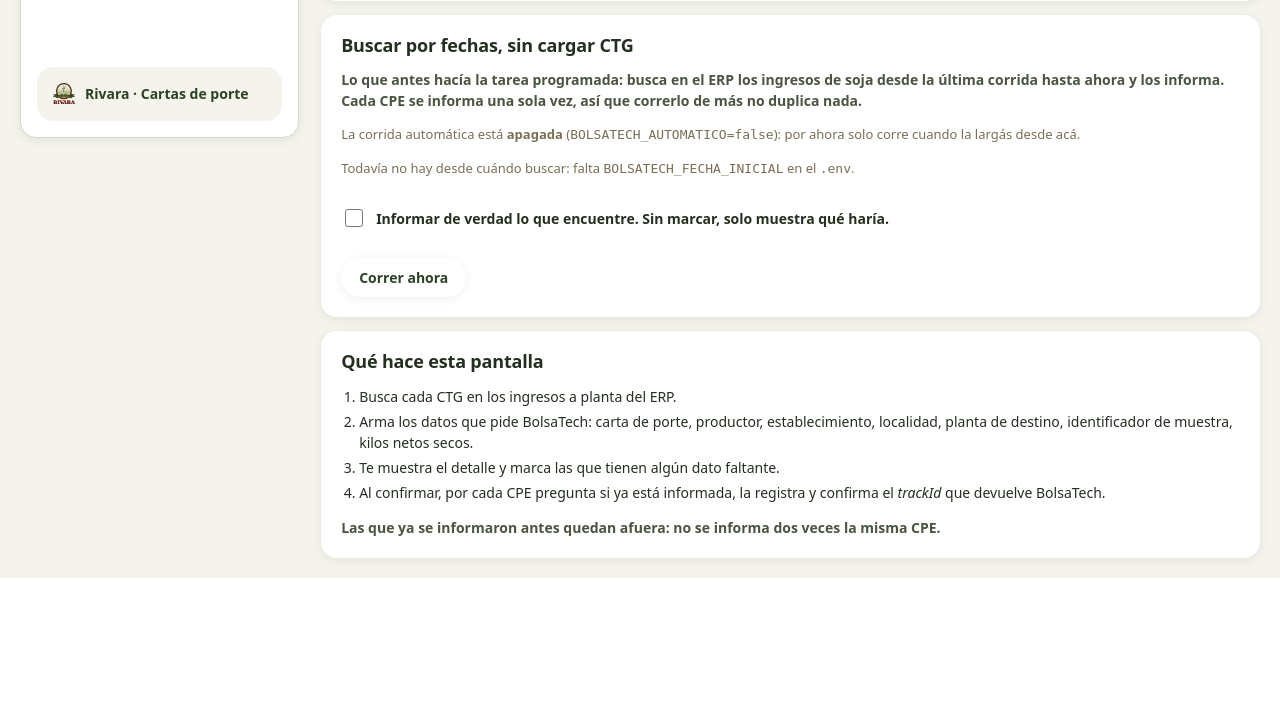
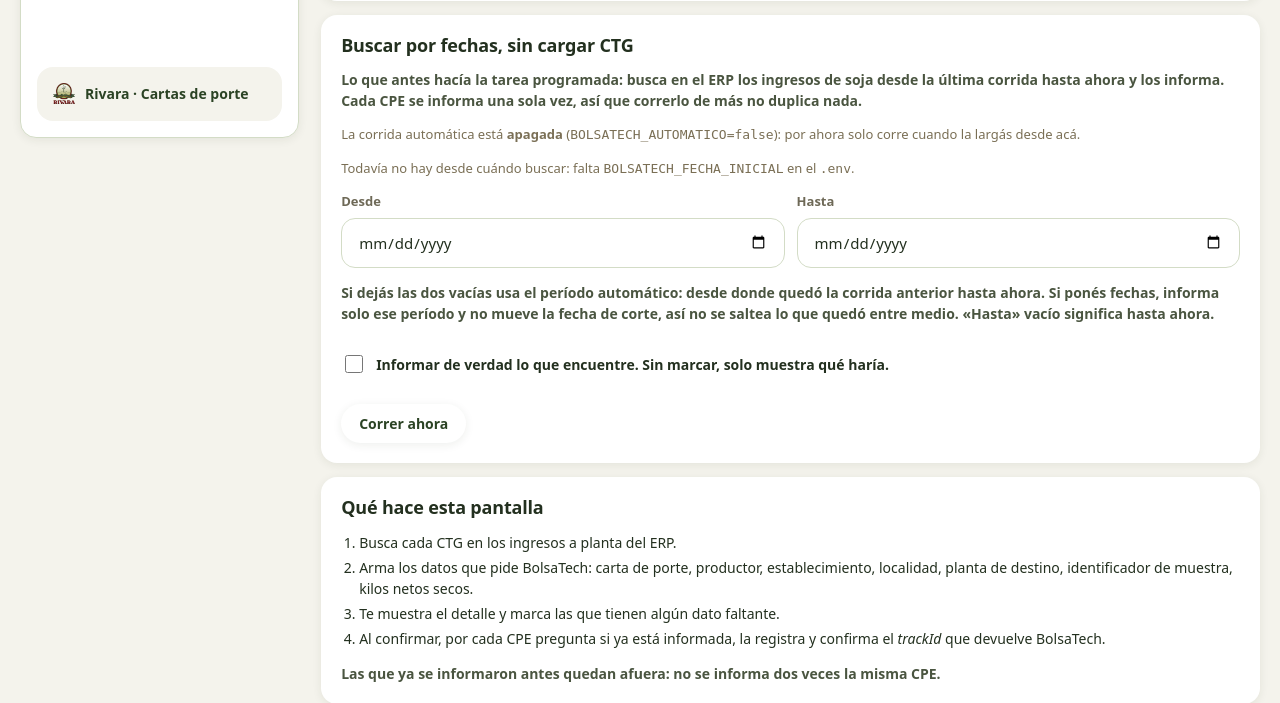
Before and after one commit to JP-Rev/Rivara-Interfaz-InformarCPE, a FastAPI app: template app/templates/bolsatech.html in a window 1280 px wide. Shown: the part 730-1433 px from the top of the page. Before the commit the page ends 1308 px from the top, so only its background shows below. Run offline with FastAPI, Linux system fonts and the light colour scheme; the template is opened without the code that fills it, so the values that code supplies are empty; some web fonts are replaced.

Commit message:
BolsaTech: elegir el periodo de la corrida desde la pantalla
Hasta ahora el desde salia solo del .env o de la ultima corrida, asi que no
habia forma de informar un periodo puntual.

Una corrida con fechas a mano NO mueve la fecha de corte de la automatica:
moverla a un rango elegido a mano saltearia todo lo que quedo entre medio. La
pantalla lo dice, y hay una prueba que lo cubre en los dos sentidos.

El "hasta" incluye el dia entero, que es lo que espera quien escribe una fecha
en un campo de fecha.

Co-Authored-By: Claude Opus 5 <noreply@anthropic.com>
Claude-Session: https://claude.ai/code/session_011e1iPhXHYjh4vM3ENAnPyf

```diff
--- a/app/bolsatech.py
+++ b/app/bolsatech.py
@@ -649,19 +649,32 @@ def _guardar_corrida(hasta: datetime) -> None:
     temporal.replace(ULTIMA_CORRIDA)
 
 
-def corrida(enviar_de_verdad: bool = True) -> dict:
+def corrida(enviar_de_verdad: bool = True,
+            desde: datetime | None = None,
+            hasta: datetime | None = None) -> dict:
     """Busca por fecha lo que falta informar y lo informa.
 
-    La fecha de corte solo avanza si salió todo bien: si algo falló, la próxima
-    corrida vuelve a tomar ese período en vez de saltearlo.
+    Sin fechas usa el período automático: desde donde quedó la corrida anterior
+    hasta ahora, y la fecha de corte solo avanza si salió todo bien. Si algo
+    falló, la próxima corrida vuelve a tomar ese período en vez de saltearlo.
+
+    Con `desde` o `hasta` es una corrida a mano de un período puntual, y
+    entonces **la fecha de corte no se toca**: mover el corte a un rango
+    elegido a mano saltearía todo lo que quedó entre medio.
     """
     from . import oracle
 
-    desde, origen = desde_cuando()
-    desde -= timedelta(minutes=max(config.bolsatech_solapamiento, 0))
-    hasta = datetime.now().replace(microsecond=0)
+    manual = desde is not None or hasta is not None
+    if desde is None:
+        desde, origen = desde_cuando()
+        desde -= timedelta(minutes=max(config.bolsatech_solapamiento, 0))
+    else:
+        origen = "la fecha elegida"
+    if hasta is None:
+        hasta = datetime.now()
+    hasta = hasta.replace(microsecond=0)
     if desde >= hasta:
-        raise ErrorBolsaTech("La fecha desde quedó igual o posterior a la de corte.")
+        raise ErrorBolsaTech("La fecha «desde» quedó igual o posterior a la «hasta».")
 
     filas = oracle.buscar_bolsatech(desde=desde, hasta=hasta,
                                     especies=config.bolsatech_especies)
@@ -673,7 +686,7 @@ def corrida(enviar_de_verdad: bool = True) -> dict:
     limite = max(config.bolsatech_limite, 1)
     incompleta = len(pendientes_) > limite
     resumen = {
-        "desde": desde, "hasta": hasta, "origen_fecha": origen,
+        "desde": desde, "hasta": hasta, "origen_fecha": origen, "manual": manual,
         "encontradas": len(todas), "con_error": len(con_error),
         "resultados": [], "incompleta": incompleta, "avanzo": False,
         "errores_datos": [{"ctg": c.ctg, "motivo": "; ".join(c.errores)} for c in con_error],
@@ -695,7 +708,9 @@ def corrida(enviar_de_verdad: bool = True) -> dict:
         resumen["resultados"].append({"ctg": cpe.ctg, "estado": situacion,
                                       "track_id": track_id, "detalle": detalle})
 
-    if not incompleta and not hubo_problemas:
+    if manual:
+        log.info("Corrida a mano de un período elegido: la fecha de corte no se toca")
+    elif not incompleta and not hubo_problemas:
         _guardar_corrida(hasta)
         resumen["avanzo"] = True
     else:
--- a/app/main.py
+++ b/app/main.py
@@ -1039,8 +1039,21 @@ async def informar_bolsatech(request: Request, tanda: str = Form(""),
     )
 
 
+def _fecha_form(valor: str, campo: str, fin_del_dia: bool = False):
+    """Lo que manda un <input type=date>, o None si vino vacío."""
+    valor = (valor or "").strip()
+    if not valor:
+        return None
+    try:
+        fecha = datetime.strptime(valor, "%Y-%m-%d")
+    except ValueError:
+        raise ValueError(f"La fecha «{campo}» no es una fecha válida.")
+    return fecha.replace(hour=23, minute=59, second=59) if fin_del_dia else fecha
+
+
 @app.post("/bolsatech/corrida", response_class=HTMLResponse)
-async def correr_bolsatech(request: Request, confirmo: str = Form("")):
+async def correr_bolsatech(request: Request, confirmo: str = Form(""),
+                           desde: str = Form(""), hasta: str = Form("")):
     """Corre ahora la búsqueda por fechas, sin esperar al automático."""
     usuario = _con_sesion(request)
     if isinstance(usuario, RedirectResponse):
@@ -1051,7 +1064,13 @@ async def correr_bolsatech(request: Request, confirmo: str = Form("")):
                                  error="Falta configurar BolsaTech: " +
                                        "; ".join(config.problemas_bolsatech()))
     try:
-        resumen = await asyncio.to_thread(bolsatech.corrida, not solo_ver)
+        desde_fecha = _fecha_form(desde, "desde")
+        hasta_fecha = _fecha_form(hasta, "hasta", fin_del_dia=True)
+    except ValueError as e:
+        return _pagina_bolsatech(request, usuario, 400, error=str(e))
+    try:
+        resumen = await asyncio.to_thread(bolsatech.corrida, not solo_ver,
+                                          desde_fecha, hasta_fecha)
     except bolsatech.ErrorBolsaTech as e:
         return _pagina_bolsatech(request, usuario, 400, error=str(e))
     except oracle.ErrorOracle as e:
--- a/app/static/app.css
+++ b/app/static/app.css
@@ -185,6 +185,10 @@ a.rv-nav-item.rv-nav-item--activo:hover { color: #fff; }
 textarea.rv-input { resize: vertical; min-height: 130px; line-height: 1.5; }
 
 .ic-acciones { display: flex; flex-wrap: wrap; gap: 12px; align-items: center; }
+
+/* Las dos fechas de la corrida, una al lado de la otra mientras entren. */
+.ic-fechas { display: flex; flex-wrap: wrap; gap: 12px; }
+.ic-fechas .rv-campo { flex: 1 1 180px; min-width: 0; }
 
 .ic-codigo {
   margin: 0;
--- a/app/templates/bolsatech.html
+++ b/app/templates/bolsatech.html
@@ -87,6 +87,23 @@
     {% endif %}
   </p>
 
+  <div class="ic-fechas">
+    <label class="rv-campo">
+      <span class="rv-label">Desde</span>
+      <input class="rv-input" type="date" name="desde">
+    </label>
+    <label class="rv-campo">
+      <span class="rv-label">Hasta</span>
+      <input class="rv-input" type="date" name="hasta">
+    </label>
+  </div>
+  <p class="ic-ayuda">
+    Si dejás las dos vacías usa el período automático: desde donde quedó la
+    corrida anterior hasta ahora. Si ponés fechas, informa solo ese período y
+    <strong>no mueve la fecha de corte</strong>, así no se saltea lo que quedó
+    entre medio. «Hasta» vacío significa hasta ahora.
+  </p>
+
   <label class="ic-confirmar">
     <input type="checkbox" name="confirmo" value="si">
     <span>Informar de verdad lo que encuentre. Sin marcar, solo muestra qué haría.</span>
```
Also changed, not shown: app/templates/bolsatech_corrida.html (+10 -1 lines), README.md.
